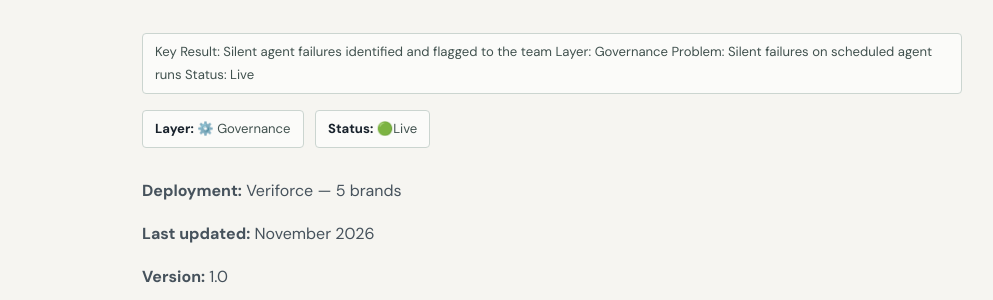
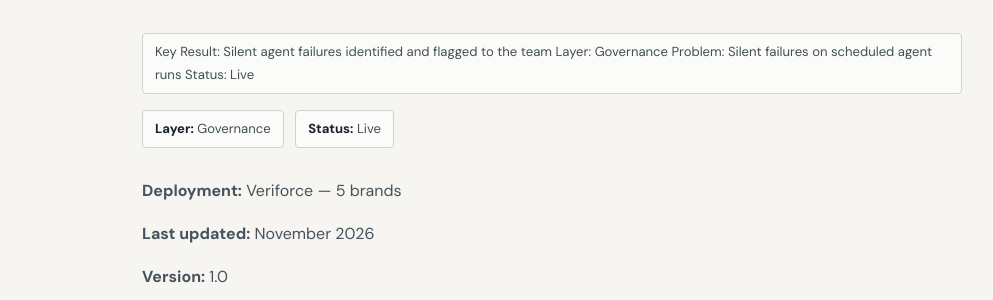
Before and after one commit to georgefwmurray/Marketing-Operations-Control-Centre, a Jekyll site: the page built from Agents/Agent Health Monitor/Agent-Health-Monitor.md, in a window 1280 px wide and 900 px high, scrolled down 344 px. Shown: the part 140-440 px from the top of the window, without its empty margins (48-1041 px from the left). Built offline with Jekyll 4.4.1, drawn with Linux system fonts in a browser that asks for light colours.

```diff
--- a/Agents/Agent Health Monitor/Agent-Health-Monitor.md
+++ b/Agents/Agent Health Monitor/Agent-Health-Monitor.md
@@ -14,9 +14,9 @@ Status: Live
 
 ---
 
-**Layer:** ⚙️ Governance
+**Layer:** Governance
 
-**Status:** 🟢Live
+**Status:** Live
 
 **Platform:** Microsoft Copilot Studio • SharePoint • Microsoft Teams • Outlook
 
```
